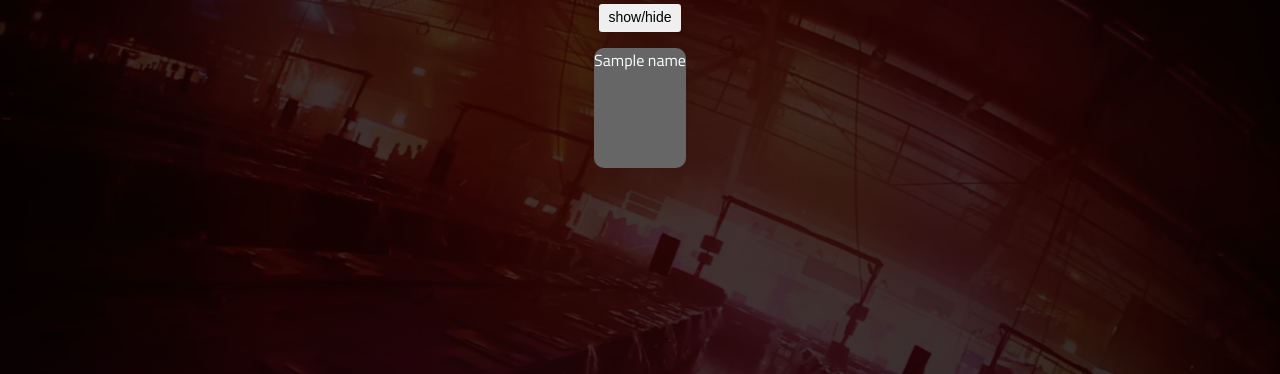
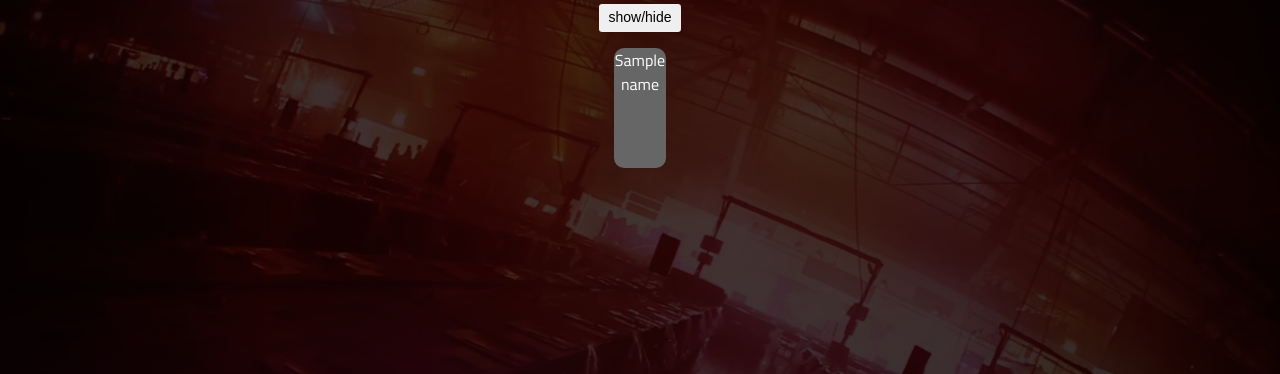
Before and after one commit to dhtech/portal, a Flask app: template app/templates/purltal.html in a window 1280 px wide. Shown: the part 46-420 px from the top of the page. Run offline with Flask 2, Linux system fonts and the light colour scheme; the template is opened without the code that fills it: most values are stand-ins (such as "Sample title", 1, 10 or a date in 2020); some libraries are stand-ins or nearby versions.

Commit message:
Reverting back to xs and xl for grid

```diff
--- a/app/templates/purltal.html
+++ b/app/templates/purltal.html
@@ -53,7 +53,7 @@
             <div class="row justify-content-center">
               {% for subkategori in data[kategori]|sort %}
                 {% for lank in data[kategori][subkategori] %}
-                  <div id="menu" class="{{ kategori }} col-fixed-160">
+                  <div id="menu" class="{{ kategori }} col-xs-2 col-xl-1">
                     <a class="{{ lank['name'] }}" href="{{ lank['link'] }}" alt="{{ lank['name'] }}" style="">{{ lank['name'] }}</a>
                   </div>
                 {% endfor %}
```
